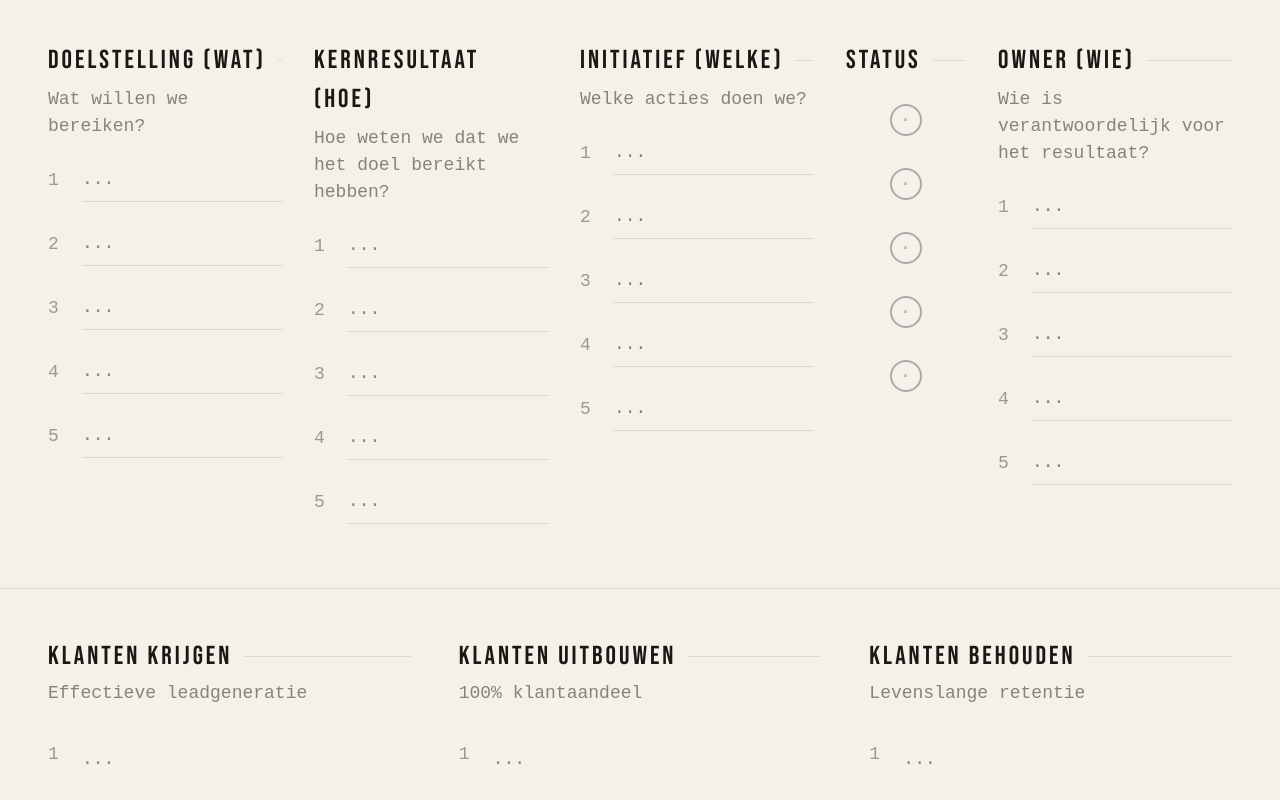
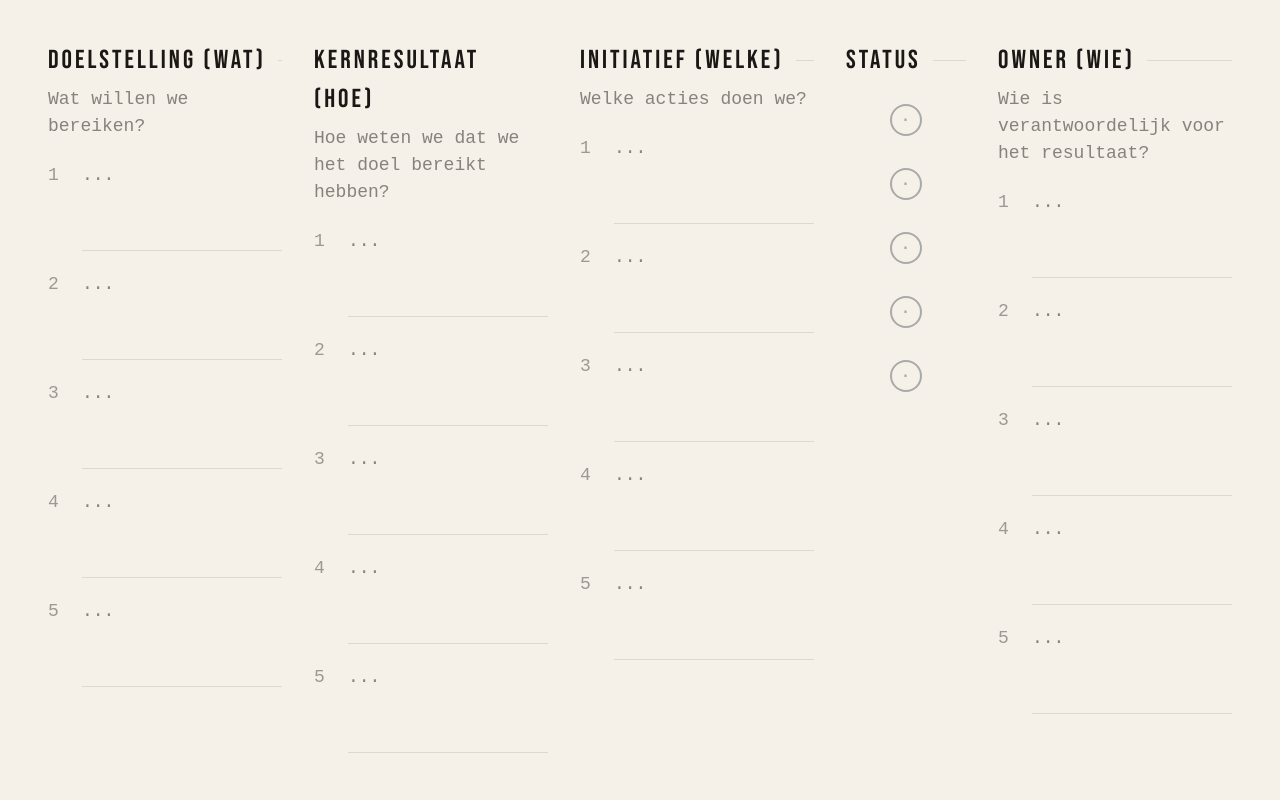
Before and after one commit to arnoceo-ops/arno-blog, a Next.js app: page /canvas/uitvoering in a window 1280 px wide. Shown: the part 1280-2080 px from the top of the page. Built offline with nearby package versions, Linux system fonts and the light colour scheme; no server answers.

Commit message:
okr velden auto-resize textarea

```diff
--- a/app/canvas/uitvoering/page.tsx
+++ b/app/canvas/uitvoering/page.tsx
@@ -201,10 +201,10 @@ function OkrCol({ title, sub, prefix, answers, arnobotFeedback, arnobotLoading,
               <StatusToggle id={id} value={value} onChange={(id, v) => { handleChange(id, v); handleBlur(id) }} />
             ) : (
               <div style={{ width: '100%' }}>
-                <div style={{ display: 'grid', gridTemplateColumns: '24px 1fr', gap: '10px', alignItems: 'center' }}>
-                  <span style={{ ...MONO18, opacity: 0.4 }}>{i}</span>
-                  <input style={{ backgroundColor: 'transparent', border: 'none', borderBottom: '1px solid #e0d8cc', color: '#1a1714', fontSize: '18px', padding: '8px 0', outline: 'none', fontFamily: 'var(--font-space-mono, monospace)', width: '100%', boxSizing: 'border-box' as const }}
-                    value={value} onChange={e => handleChange(id, e.target.value)} onBlur={() => handleBlur(id)} placeholder="..." />
+                <div style={{ display: 'grid', gridTemplateColumns: '24px 1fr', gap: '10px', alignItems: 'flex-start' }}>
+                  <span style={{ ...MONO18, opacity: 0.4, paddingTop: '8px' }}>{i}</span>
+                  <AutoTextarea style={{ backgroundColor: 'transparent', border: 'none', borderBottom: '1px solid #e0d8cc', color: '#1a1714', fontSize: '18px', padding: '8px 0', outline: 'none', fontFamily: 'var(--font-space-mono, monospace)', width: '100%', boxSizing: 'border-box' as const, minHeight: '44px' }}
+                    value={value} onChange={v => handleChange(id, v)} onBlur={() => handleBlur(id)} />
                 </div>
                 {hasAnswer && (
                   <button style={{ ...s.arnobotBtn, opacity: arnobotLoading[id] ? 0.4 : 0.7, marginLeft: '34px' }}
```
